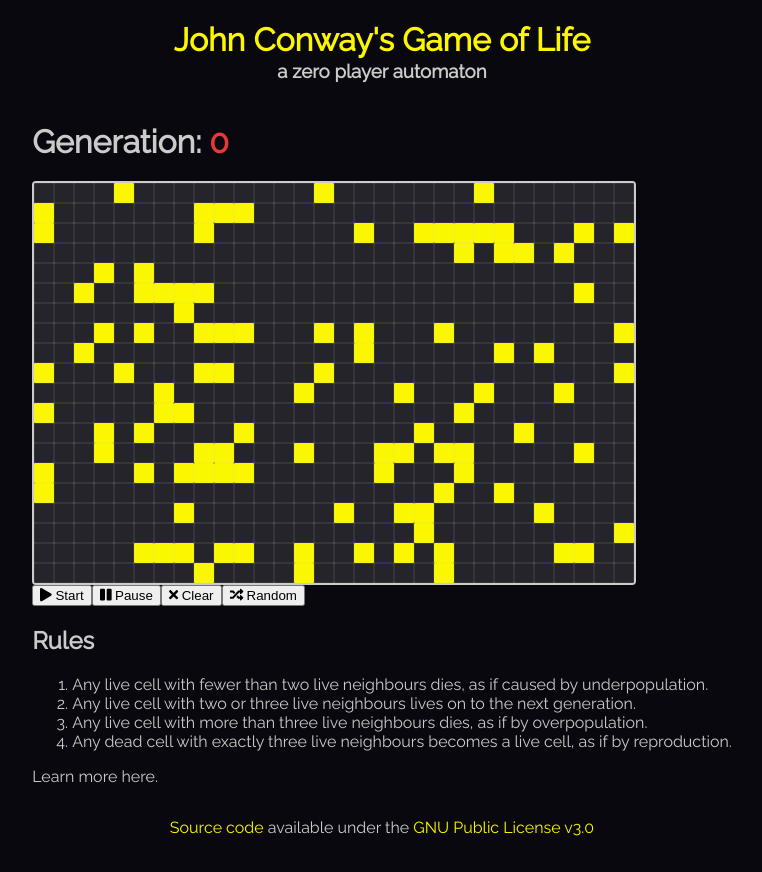
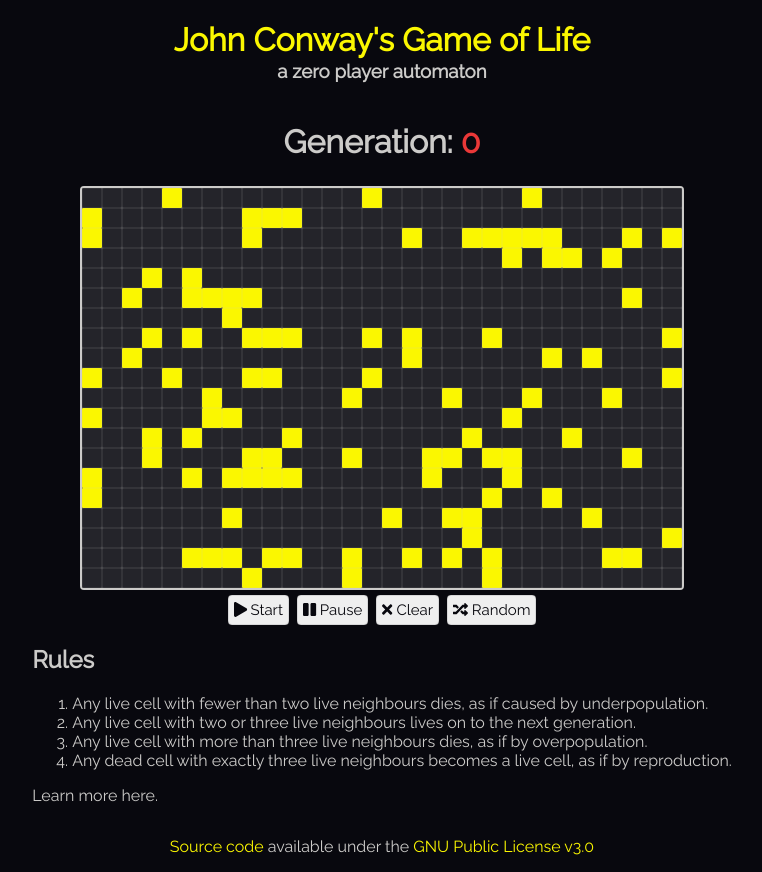
Before and after one commit to CharmedSatyr-freeCodeCamp/game_of_life, a React app: page / in a window 1280 px wide. Shown: the whole page, without its empty margins (258-1020 px from the left). Built offline with nearby package versions, Linux system fonts and the light colour scheme.

Commit message:
update variable names; improve buttons and coloring

```diff
--- a/src/styles/_app.scss
+++ b/src/styles/_app.scss
@@ -5,4 +5,11 @@
   height: 100vh;
   flex-direction: column;
   justify-content: space-between;
+
+  main {
+    align-items: center;
+    display: flex;
+    flex-direction: column;
+    justify-content: center;
+  }
 }
--- /dev/null
+++ b/src/styles/_controls.scss
@@ -0,0 +1,14 @@
+.controls {
+  button {
+    border-radius: 4px;
+    border: none;
+    box-shadow: inset 0 0 1px $dark;
+    color: $dark;
+    font-family: 'Raleway', sans-serif;
+    font-size: 15px;
+    height: 30px;
+    margin: 0 4px;
+    padding: 6px;
+    cursor: pointer;
+  }
+}
--- a/src/styles/_footer.scss
+++ b/src/styles/_footer.scss
@@ -1,3 +1,3 @@
 footer {
-  color: $subtext;
+  color: $light;
 }
--- a/src/styles/_generations.scss
+++ b/src/styles/_generations.scss
@@ -1,5 +1,5 @@
 .generations {
-  color: $subtext;
+  color: $light;
 }
 
 .num {
--- a/src/styles/_grid.scss
+++ b/src/styles/_grid.scss
@@ -3,4 +3,5 @@
   border-radius: 4px;
   display: flex;
   flex-wrap: wrap;
+  margin: 5px;
 }
--- a/src/styles/_header.scss
+++ b/src/styles/_header.scss
@@ -7,7 +7,7 @@ header {
   }
 
   h3 {
-    color: $subtext;
+    color: $light;
     margin-top: 2px;
   }
 }
--- a/src/styles/_rules.scss
+++ b/src/styles/_rules.scss
@@ -1,3 +1,3 @@
 .rules {
-  color: $subtext;
+  color: $light;
 }
--- a/src/styles/_variables.scss
+++ b/src/styles/_variables.scss
@@ -3,5 +3,5 @@ $primary: #fbf700;
 $secondary: #ea3838;
 $dark: #08080e;
 $dead: #24242a;
-$subtext: #cccbc9;
-$gridlines: $subtext;
+$light: #cccbc9;
+$gridlines: $light;
--- a/src/styles/index.scss
+++ b/src/styles/index.scss
@@ -5,6 +5,7 @@
 @import '_header';
 @import '_app';
 @import '_generations';
+@import '_controls';
 @import '_cell';
 @import '_grid';
 @import '_rules';
```
